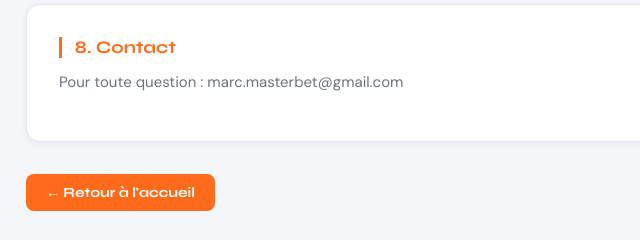
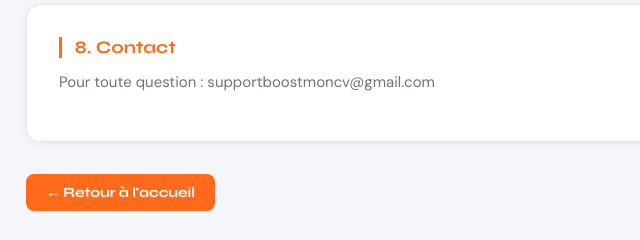
Before and after one commit to marcmasterbet/boostmoncv.fr, a website: page cgu.html in a window 1280 px wide. Shown: the part 1611-1851 px from the top of the page, 278-918 px from the left. Drawn offline with Linux system fonts and the light colour scheme.

Commit message:
Update cgu.html

```diff
--- a/cgu.html
+++ b/cgu.html
@@ -74,7 +74,7 @@
 
   <div class="card">
     <h2>8. Contact</h2>
-    <p>Pour toute question : marc.masterbet@gmail.com</p>
+    <p>Pour toute question : supportboostmoncv@gmail.com</p>
   </div>
 
   <a href="/" class="back-btn">← Retour à l'accueil</a>
```
